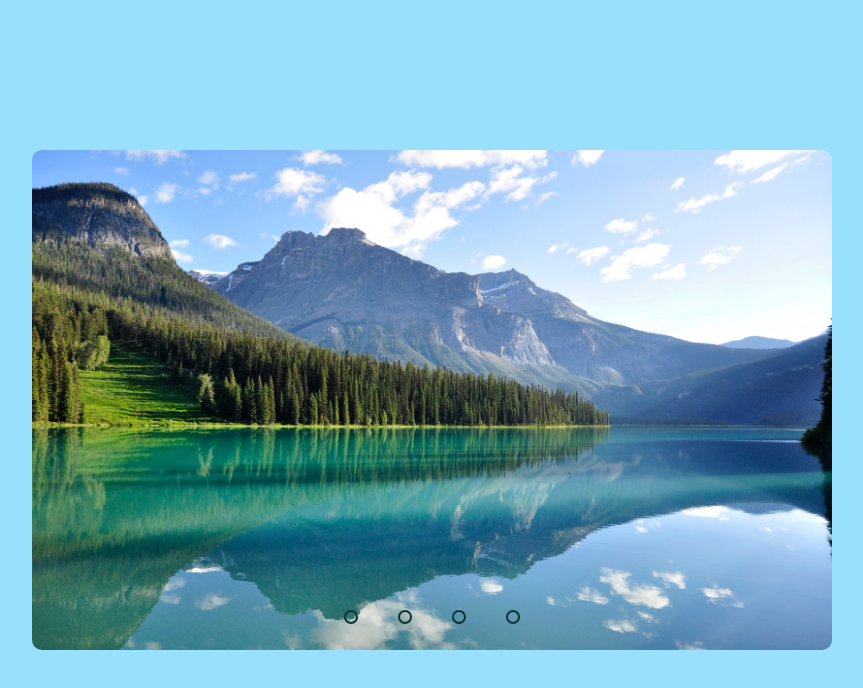
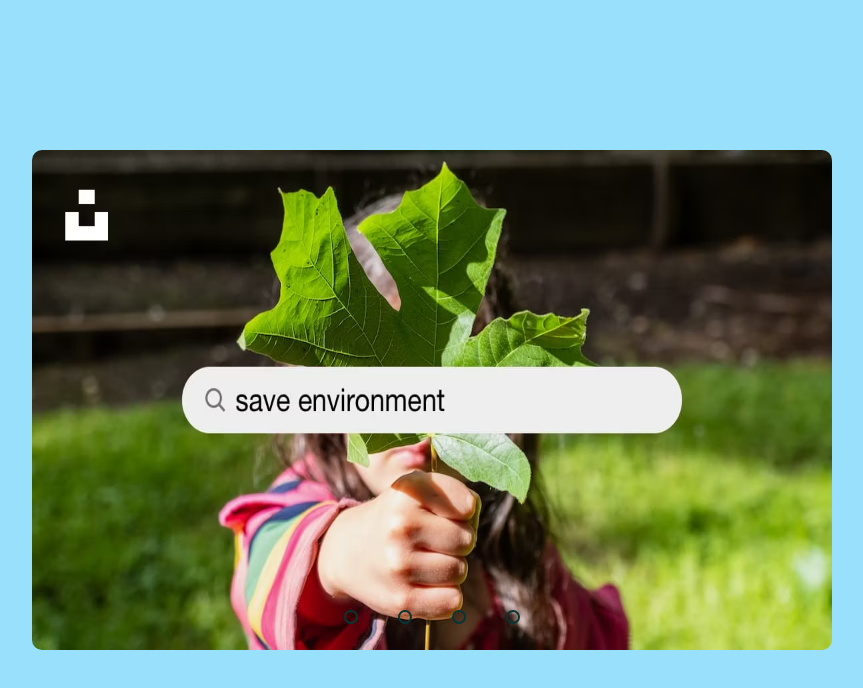
Before and after one commit to Mayuri3166/ImageSlider, a plain HTML site: page index.html in a window 1280 px wide. Shown: the whole page, without its empty margins (208-1071 px from the left). Drawn offline with Linux system fonts and the light colour scheme.

Commit message:
Add files via upload

```diff
--- a/index.html
+++ b/index.html
@@ -21,7 +21,7 @@
             <!--radio button end-->
 
             <div class="slide first">
-                <img src="new1.jpg" alt="">
+                <img src="new1new.jpg" alt="">
             </div>
 
             <div class="slide">
```
Also changed, not shown: new1new.jpg (added).
